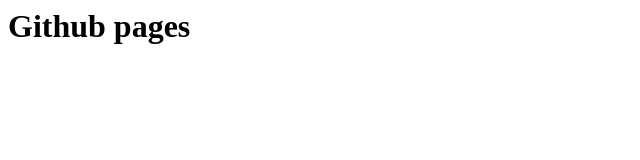
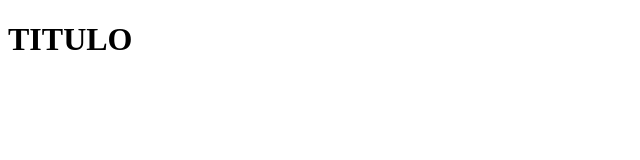
Before and after one commit to victor11rc/githubpagetest, a plain HTML site: page index.html in a window 1280 px wide. Shown: the whole page, without its empty margins (0-640 px from the left). Drawn offline with Linux system fonts and the light colour scheme.

Commit message:
Update index.html

```diff
--- a/index.html
+++ b/index.html
@@ -1 +1,11 @@
-<h1>Github pages</h1>
+<!DOCTYPE html>
+<html lang="en">
+<head>
+    <meta charset="UTF-8">
+    <meta name="viewport" content="width=device-width, initial-scale=1.0">
+    <title>Document</title>
+</head>
+<body>
+    <h1>TITULO</h1>
+</body>
+</html>
```
